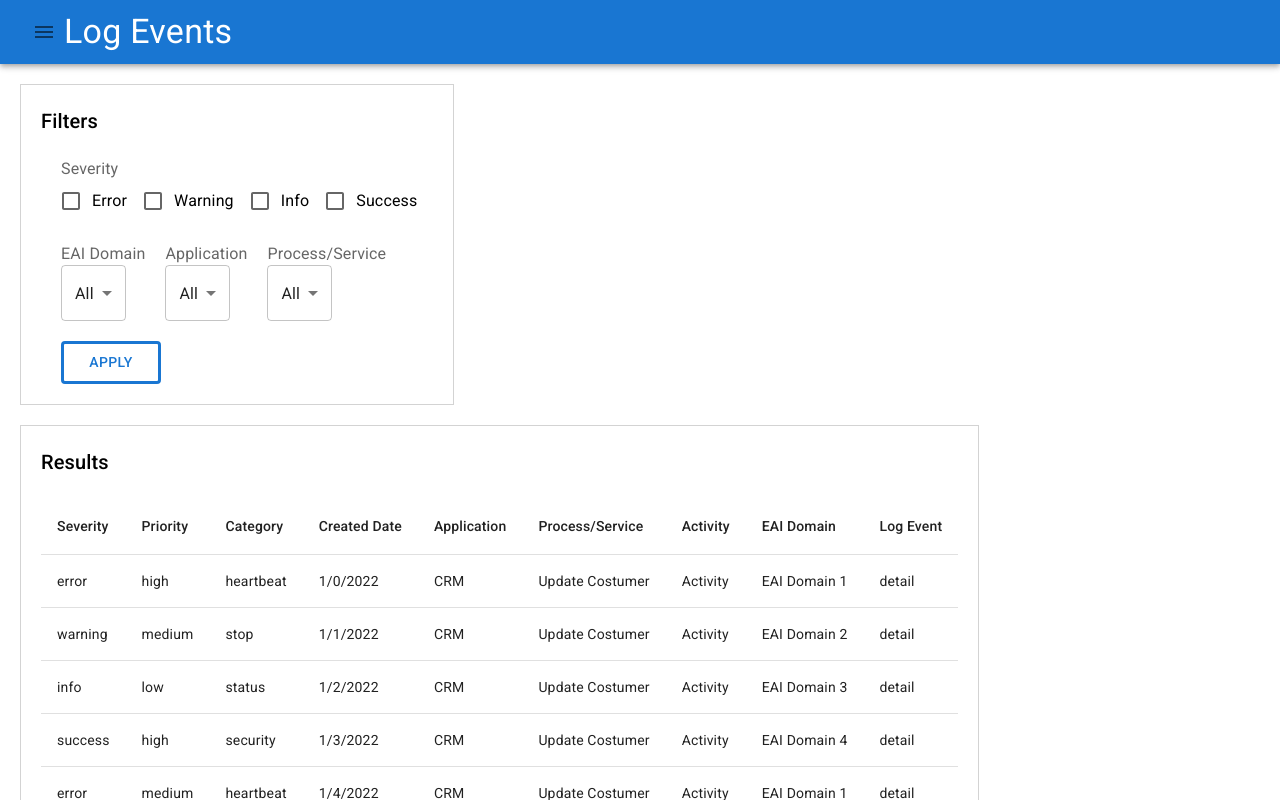
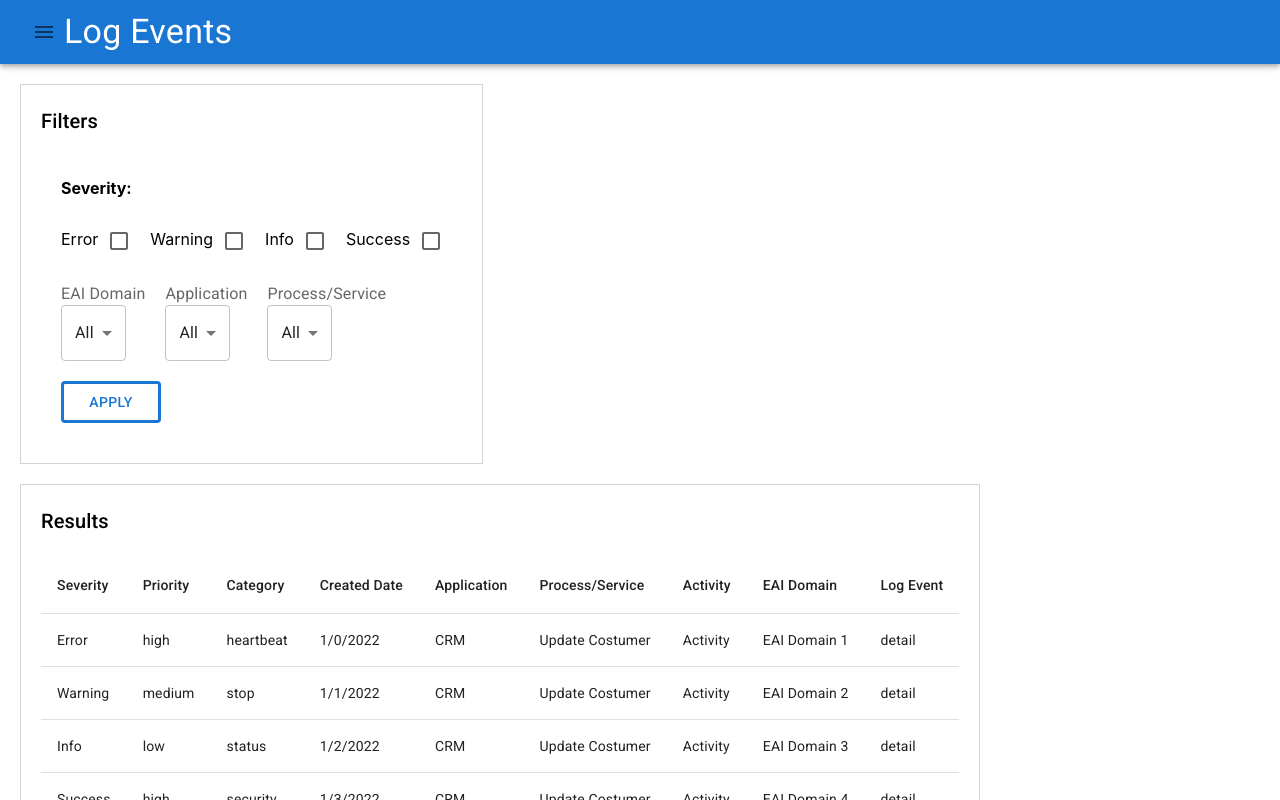
Before and after one commit to mbucc/320-S22-Track2, a Next.js app in the folder front-end/: page /LogEvent in a window 1280 px wide. Shown: the top 800 px of the page. Built offline with nearby package versions, Linux system fonts and the light colour scheme.

Commit message:
Added general checkbox component

```diff
--- a/front-end/Components/LogEvent-Form/Form.js
+++ b/front-end/Components/LogEvent-Form/Form.js
@@ -1,10 +1,11 @@
 import React, {useState} from 'react'
-import Severity from './Severity.js'
 import Dropdowns from './Dropdowns'
 import { Button, Typography } from '@mui/material'
+import FormCheckbox from './FormCheckbox.js'
+
 
 export default function Form(props) {
-    const [severityCheckboxes, setSeverityCheckboxes] = useState({"error": false, "warning":false, "info": false, "success": false})
+    const [severityCheckboxes, setSeverityCheckboxes] = useState({"Error": false, "Warning":false, "Info": false, "Success": false})
 
     const [domains, setDomains] = useState({"EAI Domain": "All"})
 
@@ -58,13 +59,14 @@ export default function Form(props) {
             Filters
         </Typography>
         <form style={formStyle} onSubmit={applyHandler}>
-            <Severity checkboxes={severityCheckboxes} setCheckboxes={setSeverityCheckboxes} />
+            <FormCheckbox name="Severity" checkboxes={severityCheckboxes} setCheckboxes={setSeverityCheckboxes} />
             <div style = {dropdownStyle}>
                 <Dropdowns options={EAIOptions} setOptions={setDomains} name={"EAI Domain"} ></Dropdowns>
                 <Dropdowns options={applicationOptions} setOptions={setApplications} name={"Application"} ></Dropdowns>
                 <Dropdowns options={processServiceOptions} setOptions={setProcessServices} name={"Process/Service"} ></Dropdowns>
             </div>
             <Button type="submit" style = {buttonStyle}>Apply</Button>
+            <br />
         </form>
     </div>
   )
--- /dev/null
+++ b/front-end/Components/LogEvent-Form/FormCheckbox.js
@@ -0,0 +1,27 @@
+import React from 'react'
+import { Checkbox } from '@mui/material'
+
+export default function FormCheckbox(props) {
+
+    const labelStyle= {
+      marginRight: "10px"
+    }
+
+    const handleOnChange = (event)=>{
+        props.setCheckboxes((checkbox)=> {return {...checkbox, [event.target.name]: !checkbox[event.target.name]}})
+    }
+
+  return (
+    <div>
+         <h4> {props.name}:</h4>
+         {Object.keys(props.checkboxes).map((e)=>{
+           return(
+             <label style={labelStyle} key={e}>
+                 {e}
+              <Checkbox name={e} onChange={handleOnChange} />
+            </label>
+          )
+         })}
+    </div>
+  )
+}
--- a/front-end/Components/LogEvent-Form/Severity.js
+++ /dev/null
@@ -1,28 +0,0 @@
-import React from 'react'
-import { Checkbox, FormGroup, FormControlLabel, InputLabel } from '@mui/material'
-export default function Severity(props) {
-
-    const labelStyle= {
-        marginRight: "10px"
-    }
-    const checkboxFormStyle = {
-        display: "inline-block",
-    }
-
-    const errorOnChange = ()=> { props.setCheckboxes((checkbox) =>{return {...checkbox, error: !checkbox.error} })}
-    const warningOnChange = ()=> {props.setCheckboxes((checkbox) =>{return {...checkbox, warning: !checkbox.warning} })}
-    const infoOnChange = ()=> {props.setCheckboxes((checkbox) =>{return {...checkbox, info: !checkbox.info} })}
-    const successOnChange = ()=> {props.setCheckboxes((checkbox) =>{return {...checkbox, success: !checkbox.success} })}
-
-  return (
-    <div >
-        <FormGroup style = {checkboxFormStyle}>
-            <InputLabel> Severity</InputLabel>
-            <FormControlLabel control={<Checkbox checked={props.checkboxes.error} onChange={errorOnChange} />} label="Error" />
-            <FormControlLabel control={<Checkbox checked={props.checkboxes.warning} onChange={warningOnChange} />} label="Warning" />
-            <FormControlLabel control={<Checkbox checked={props.checkboxes.info} onChange={infoOnChange} />} label="Info" />
-            <FormControlLabel control={<Checkbox checked={props.checkboxes.success} onChange={successOnChange} />} label="Success" />
-        </FormGroup>
-    </div>
-  )
-}
--- a/front-end/pages/LogEvent.js
+++ b/front-end/pages/LogEvent.js
@@ -24,10 +24,10 @@ export default function LogEvent() {
         case(4): category = "start"; break;
       };
       switch(i%4){
-        case(0): severity = "error"; eai = "EAI Domain 1"; break;
-        case(1): severity = "warning"; eai = "EAI Domain 2"; break;
-        case(2): severity = "info"; eai = "EAI Domain 3"; break;
-        case(3): severity = "success"; eai = "EAI Domain 4"; break;
+        case(0): severity = "Error"; eai = "EAI Domain 1"; break;
+        case(1): severity = "Warning"; eai = "EAI Domain 2"; break;
+        case(2): severity = "Info"; eai = "EAI Domain 3"; break;
+        case(3): severity = "Success"; eai = "EAI Domain 4"; break;
       };
       switch(i%3){
         case(0): priority = "high"; break;
```
Also changed, not shown: front-end/Components/LogEvent-Form/Dropdown.js (added, +31 -0 lines).
